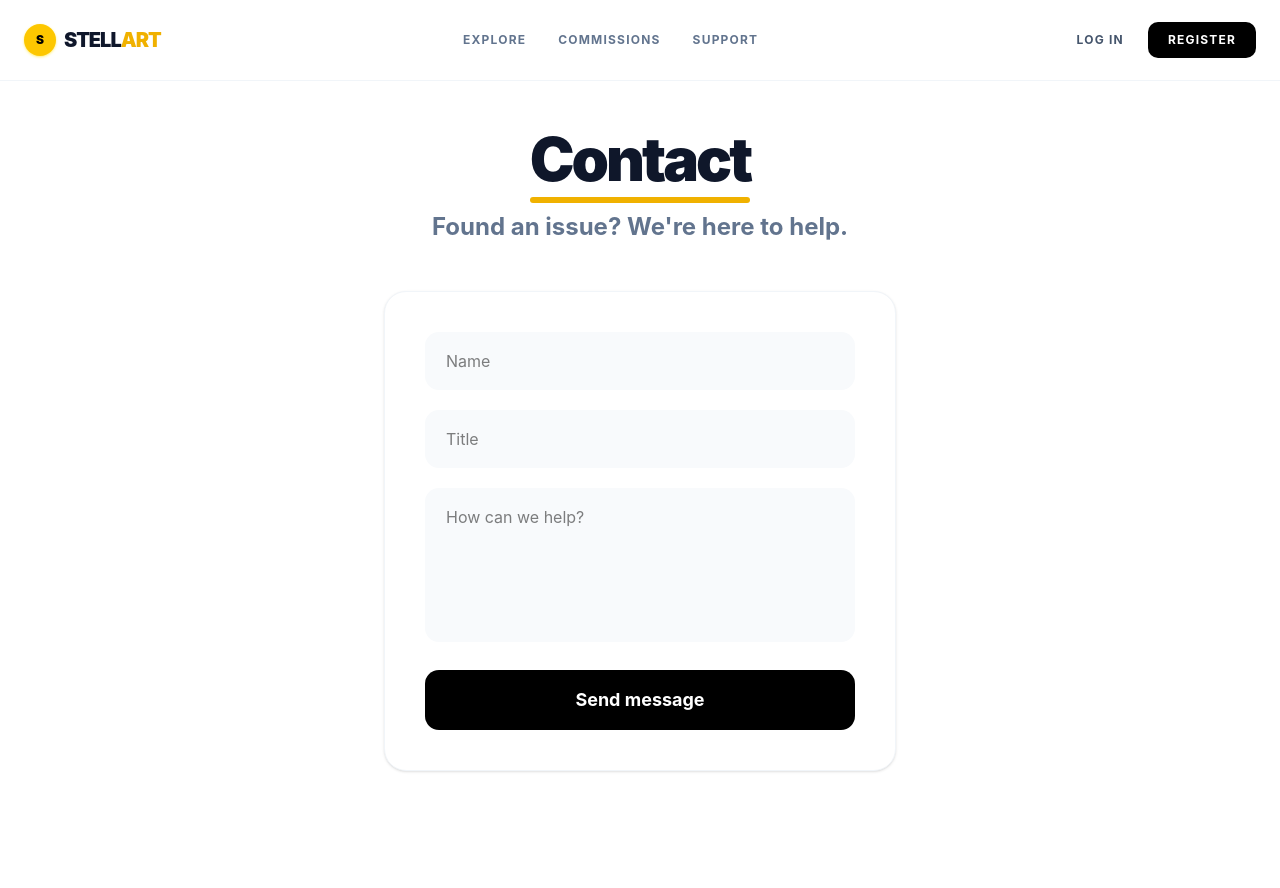
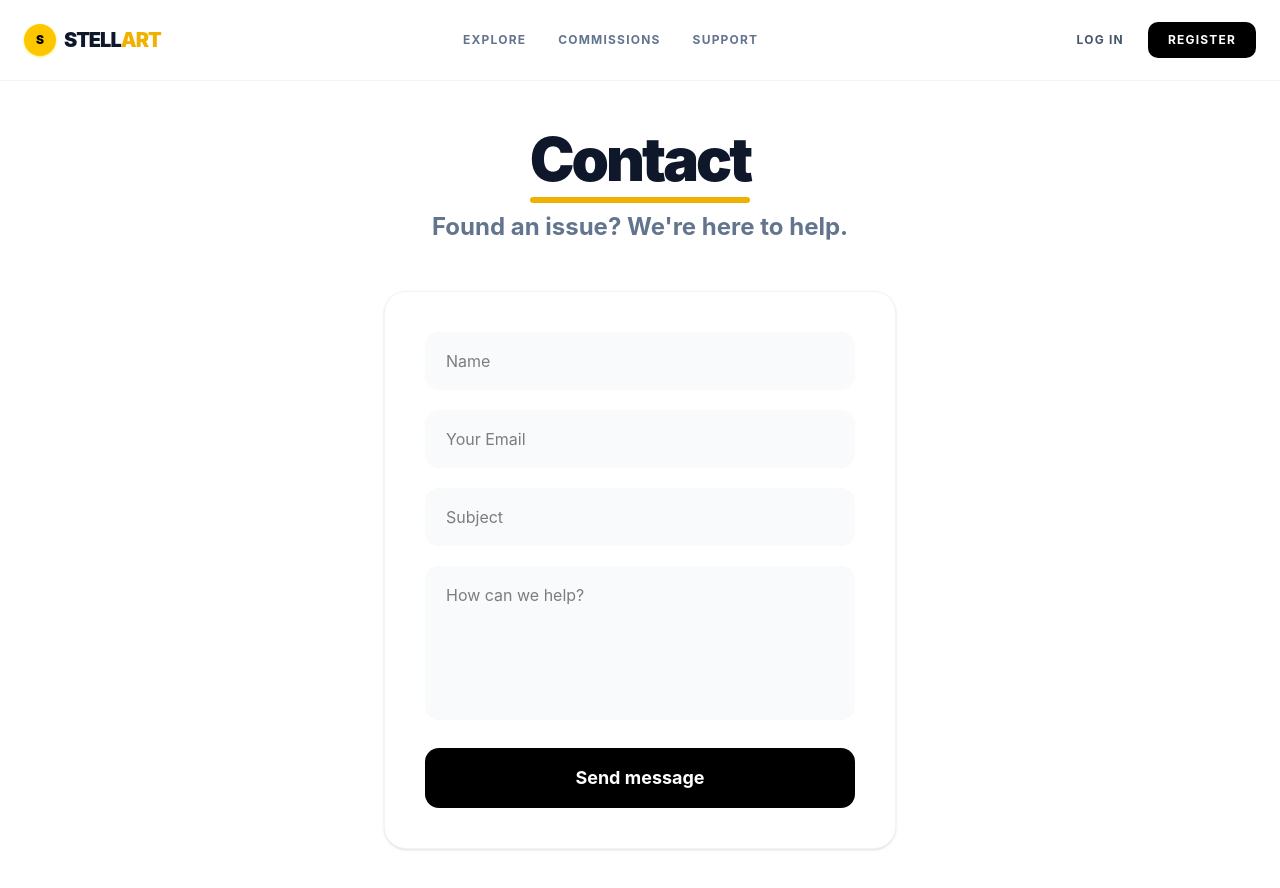
Before and after one commit to isw2-unileon/stellart-project, a React (Vite) app in the folder frontend/stellart-frontend/: page /contact in a window 1280 px wide. Shown: the top 888 px of the page. Before the commit the page ends 819 px from the top, so only its background shows below. Built offline with nearby package versions, Linux system fonts and the light colour scheme; no server answers.

Commit message:
apply service-handler to contact

```diff
--- a/frontend/stellart-frontend/src/pages/Contact.jsx
+++ b/frontend/stellart-frontend/src/pages/Contact.jsx
@@ -4,7 +4,8 @@ import { submitContact } from '../service/apiService';
 export default function Contact() {
     const [formData, setFormData] = useState({
         name: '',
-        title: '',
+        email: '',
+        subject: '',
         message: ''
     });
     const [status, setStatus] = useState('idle');
@@ -19,8 +20,9 @@ export default function Contact() {
         try {
             await submitContact(formData);
             setStatus('success');
-            setFormData({ name: '', title: '', message: '' });
-        } catch {
+            setFormData({ name: '', email: '', subject: '', message: '' });
+        } catch (error) {
+            console.error("Contact error:", error);
             setStatus('error');
         }
     };
@@ -69,10 +71,19 @@ export default function Contact() {
                             required
                         />
                         <input
-                            name="title"
+                            name="email"
+                            type="email"
+                            placeholder="Your Email"
+                            value={formData.email}
+                            onChange={handleChange}
+                            className="w-full px-5 py-4 rounded-xl bg-slate-50 border border-transparent focus:border-slate-300 outline-none transition-all"
+                            required
+                        />
+                        <input
+                            name="subject"
                             type="text"
-                            placeholder="Title"
-                            value={formData.title}
+                            placeholder="Subject"
+                            value={formData.subject}
                             onChange={handleChange}
                             className="w-full px-5 py-4 rounded-xl bg-slate-50 border border-transparent focus:border-slate-300 outline-none transition-all"
                             required
--- a/frontend/stellart-frontend/src/service/apiService.js
+++ b/frontend/stellart-frontend/src/service/apiService.js
@@ -73,11 +73,11 @@ export const logoutUser = async () => {
 
 const BACKEND_URL = import.meta.env.VITE_BACKEND_URL || 'http://localhost:3001';
 
-export const submitContact = async ({ name, title, message }) => {
+export const submitContact = async ({ name, email, subject, message }) => {
     const response = await fetch(`${BACKEND_URL}/contact`, {
         method: 'POST',
         headers: { 'Content-Type': 'application/json' },
-        body: JSON.stringify({ name, title, message }),
+        body: JSON.stringify({ name, email, subject, message }),
     });
     if (!response.ok) throw new Error('Failed to submit contact form');
 };
```
Also changed, not shown: 1 other file (tests, documents, lock files or other folders).
